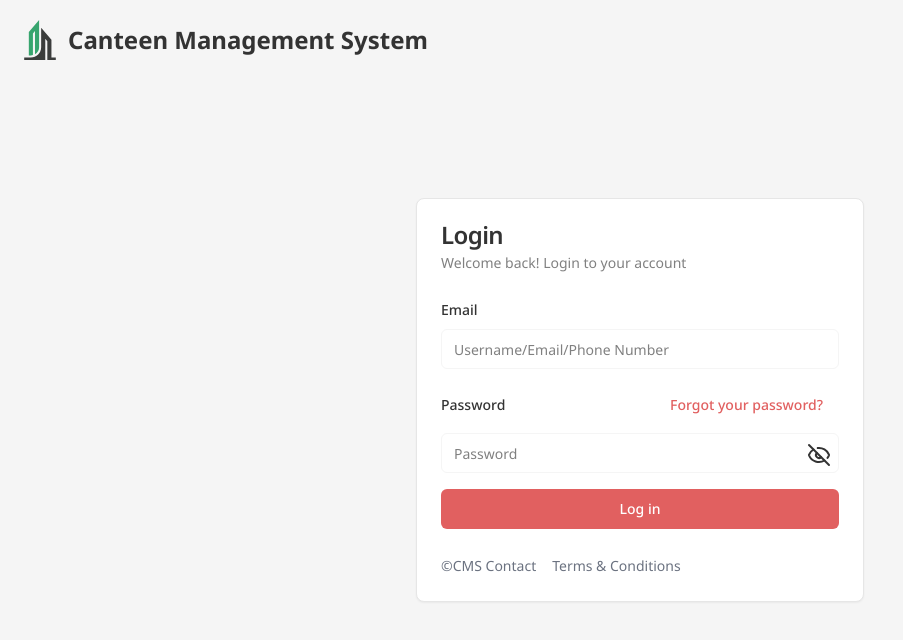
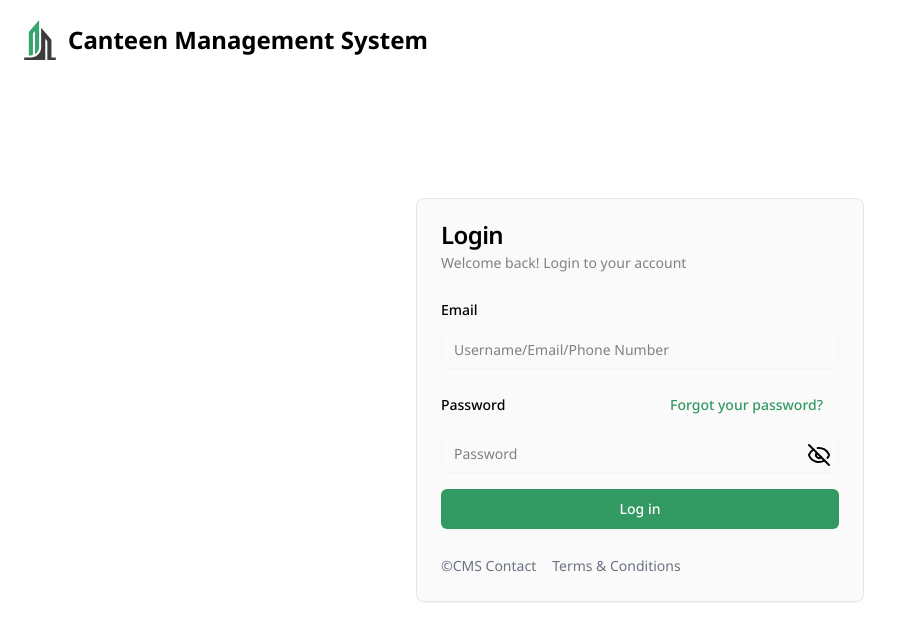
Before and after one commit to Masood-zone/canteen-management-app, a React (Vite) app: page / in a window 1280 px wide. Shown: the top 640 px of the page, without its empty margins (0-903 px from the left). Built offline with nearby package versions, Linux system fonts and the light colour scheme.

Commit message:
changed theme to green

```diff
--- a/src/index.css
+++ b/src/index.css
@@ -5,48 +5,48 @@
 
 @layer base {
   :root {
-    --background: 0 0% 96%;
-    --foreground: 0 0% 20%;
-    --card: 0 0% 100%;
-    --card-foreground: 0 0% 20%;
-    --popover: 0 0% 100%;
-    --popover-foreground: 0 0% 20%;
-    --primary: 0 68% 63%;
-    --primary-foreground: 0 0% 100%;
-    --secondary: 208 82% 52%;
-    --secondary-foreground: 0 0% 100%;
-    --muted: 0 0% 96%;
-    --muted-foreground: 0 0% 50%;
-    --accent: 35 67% 62%;
-    --accent-foreground: 0 0% 100%;
-    --destructive: 0 68% 63%;
-    --destructive-foreground: 0 0% 100%;
-    --border: 0 0% 90%;
-    --input: 0 0% 96%;
-    --ring: 120 47% 54%;
-    --radius: 0.5rem;
+    --background: 0 0% 100%; /* White background */
+    --foreground: 0 0% 0%; /* Black text */
+    --card: 0 0% 98%; /* Slightly off-white for cards */
+    --card-foreground: 0 0% 0%; /* Black text */
+    --popover: 0 0% 98%; /* Matches card background */
+    --popover-foreground: 0 0% 0%; /* Black text */
+    --primary: 148 50% 40%; /* Deep green */
+    --primary-foreground: 0 0% 100%; /* White text */
+    --secondary: 148 10% 90%; /* Very light green for secondary */
+    --secondary-foreground: 0 0% 0%; /* Black text */
+    --muted: 0 0% 95%; /* Light gray for muted */
+    --muted-foreground: 0 0% 50%; /* Medium gray text */
+    --accent: 0 0% 85%; /* Soft gray for accent */
+    --accent-foreground: 0 0% 0%; /* Black text */
+    --destructive: 0 68% 63%; /* Red for destructive */
+    --destructive-foreground: 0 0% 100%; /* White text */
+    --border: 0 0% 90%; /* Light gray for borders */
+    --input: 0 0% 96%; /* Very light gray for inputs */
+    --ring: 148 50% 40%; /* Green for ring highlights */
+    --radius: 0.5rem; /* Border radius */
   }
 
   .dark {
-    --background: 0 0% 20%;
-    --foreground: 0 0% 96%;
-    --card: 0 0% 20%;
-    --card-foreground: 0 0% 96%;
-    --popover: 0 0% 20%;
-    --popover-foreground: 0 0% 96%;
-    --primary: 0 68% 63%;
-    --primary-foreground: 0 0% 100%;
-    --secondary: 208 82% 52%;
-    --secondary-foreground: 0 0% 100%;
-    --muted: 0 0% 30%;
-    --muted-foreground: 0 0% 65%;
-    --accent: 35 67% 62%;
-    --accent-foreground: 0 0% 100%;
-    --destructive: 0 68% 63%;
-    --destructive-foreground: 0 0% 100%;
-    --border: 0 0% 30%;
-    --input: 0 0% 30%;
-    --ring: 120 47% 54%;
+    --background: 0 0% 15%; /* Dark gray for dark mode background */
+    --foreground: 0 0% 100%; /* White text */
+    --card: 0 0% 20%; /* Darker gray for cards */
+    --card-foreground: 0 0% 100%; /* White text */
+    --popover: 0 0% 20%; /* Matches card background */
+    --popover-foreground: 0 0% 100%; /* White text */
+    --primary: 148 50% 40%; /* Deep green */
+    --primary-foreground: 0 0% 100%; /* White text */
+    --secondary: 148 10% 90%; /* Very light green */
+    --secondary-foreground: 0 0% 100%; /* White text */
+    --muted: 0 0% 30%; /* Dark muted gray */
+    --muted-foreground: 0 0% 60%; /* Lighter gray text */
+    --accent: 0 0% 25%; /* Dark gray for accent */
+    --accent-foreground: 0 0% 100%; /* White text */
+    --destructive: 0 68% 63%; /* Red for destructive */
+    --destructive-foreground: 0 0% 100%; /* White text */
+    --border: 0 0% 30%; /* Dark gray borders */
+    --input: 0 0% 25%; /* Darker gray for inputs */
+    --ring: 148 50% 40%; /* Green for ring highlights */
   }
 }
 
--- a/tailwind.config.js
+++ b/tailwind.config.js
@@ -23,28 +23,28 @@ export default {
           foreground: "hsl(var(--popover-foreground))",
         },
         primary: {
-          DEFAULT: "hsl(var(--primary))", // Red #F05050
-          foreground: "hsl(var(--primary-foreground))",
+          DEFAULT: "hsl(var(--primary))", // Deep green
+          foreground: "hsl(var(--primary-foreground))", // White
         },
         secondary: {
-          DEFAULT: "hsl(var(--secondary))", // Blue #23B7E5
-          foreground: "hsl(var(--secondary-foreground))",
+          DEFAULT: "hsl(var(--secondary))", // Very light green
+          foreground: "hsl(var(--secondary-foreground))", // Black
         },
         muted: {
-          DEFAULT: "hsl(var(--muted))",
-          foreground: "hsl(var(--muted-foreground))",
+          DEFAULT: "hsl(var(--muted))", // Light gray
+          foreground: "hsl(var(--muted-foreground))", // Medium gray
         },
         accent: {
-          DEFAULT: "hsl(var(--accent))", // Orange #F0AD4E
-          foreground: "hsl(var(--accent-foreground))",
+          DEFAULT: "hsl(var(--accent))", // Soft gray
+          foreground: "hsl(var(--accent-foreground))", // Black
         },
         destructive: {
-          DEFAULT: "hsl(var(--destructive))", // Red #F05050
-          foreground: "hsl(var(--destructive-foreground))",
+          DEFAULT: "hsl(var(--destructive))", // Red
+          foreground: "hsl(var(--destructive-foreground))", // White
         },
-        border: "hsl(var(--border))",
-        input: "hsl(var(--input))",
-        ring: "hsl(var(--ring))",
+        border: "hsl(var(--border))", // Light gray borders
+        input: "hsl(var(--input))", // Very light gray inputs
+        ring: "hsl(var(--ring))", // Green ring highlights
       },
       fontFamily: {
         sans: ["Noto Sans", "sans-serif"],
```
